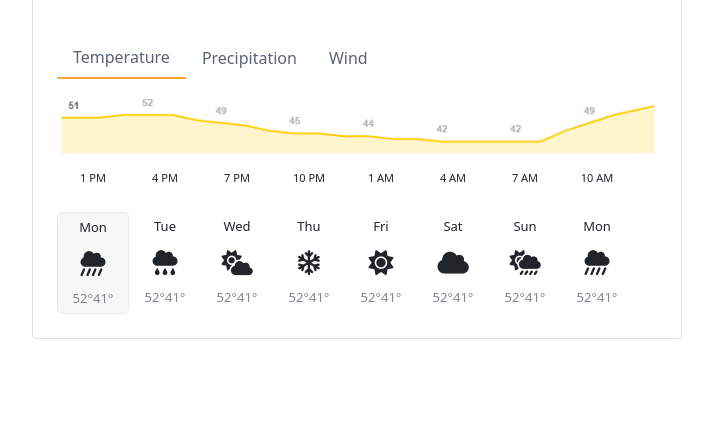
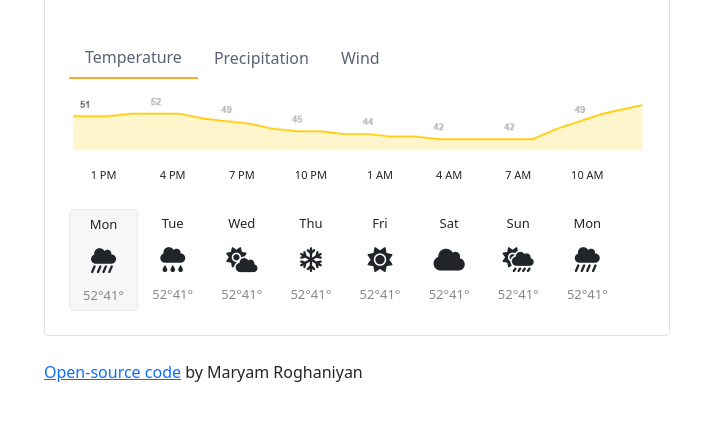
Before and after one commit to roghaniyan-m/app-weather-sheCodes, a website built with Parcel: page index.html in a window 1280 px wide. Shown: the part 207-628 px from the top of the page, without its empty margins (283-996 px from the left). Built offline with nearby package versions, Linux system fonts and the light colour scheme.

Commit message:
added git url

```diff
--- a/index.html
+++ b/index.html
@@ -18,7 +18,8 @@
   </head>
 
   <body>
-    <div class="container border p-4 rounded wx-650">
+    <div class="container wx-650">
+      <div class="border p-4 rounded">
         <div class="row mb-5">
           <div class="col-8">
             <input
@@ -83,7 +84,9 @@
           <div class="col-12">
             <nav>
               <div class="nav">
-              <button class="nav-link active" id="button-1">Temperature</button>
+                <button class="nav-link active" id="button-1">
+                  Temperature
+                </button>
                 <button class="nav-link" id="button-2">Precipitation</button>
                 <button class="nav-link" id="button-3">Wind</button>
               </div>
@@ -112,10 +115,12 @@
                       ><span>52°41°</span>
                     </li>
                     <li>
-                    Wed<br /><i class="fas fa-cloud-sun"></i><span>52°41°</span>
+                      Wed<br /><i class="fas fa-cloud-sun"></i
+                      ><span>52°41°</span>
                     </li>
                     <li>
-                    Thu<br /><i class="far fa-snowflake"></i><span>52°41°</span>
+                      Thu<br /><i class="far fa-snowflake"></i
+                      ><span>52°41°</span>
                     </li>
                     <li>
                       Fri<br /><i class="fas fa-sun"></i><span>52°41°</span>
@@ -138,6 +143,15 @@
           </div>
         </div>
       </div>
+      <br />
+      <a
+        href="https://github.com/roghaniyan-m/app-weather-sheCodes"
+        target="_blank"
+        rel="no-refere"
+        >Open-source code</a
+      >
+      by Maryam Roghaniyan
+    </div>
     <script src="src/index.js"></script>
   </body>
 </html>
```
Lines whose indentation alone changed are shown as unchanged.
